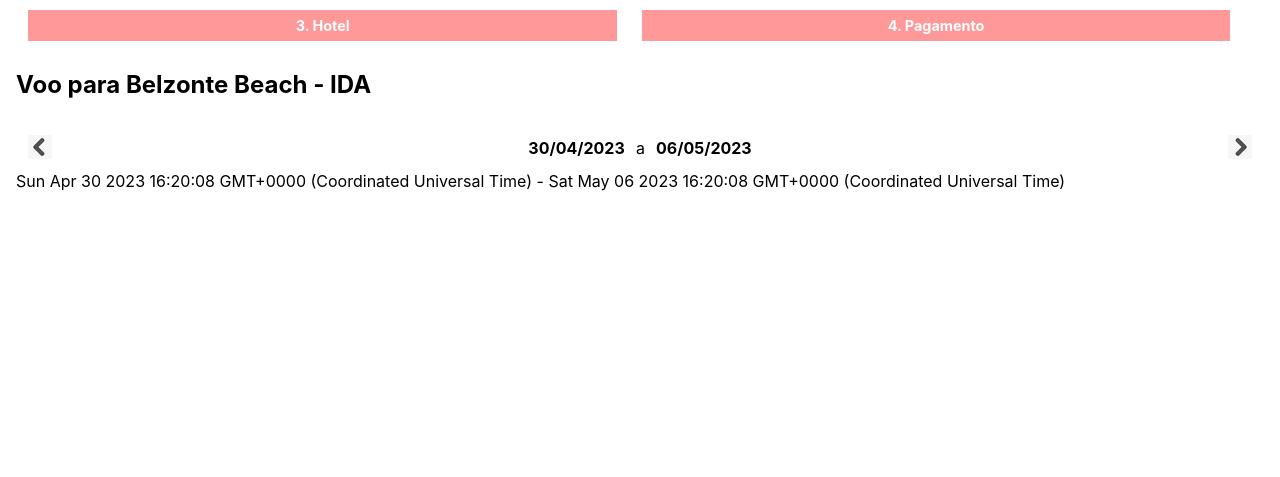
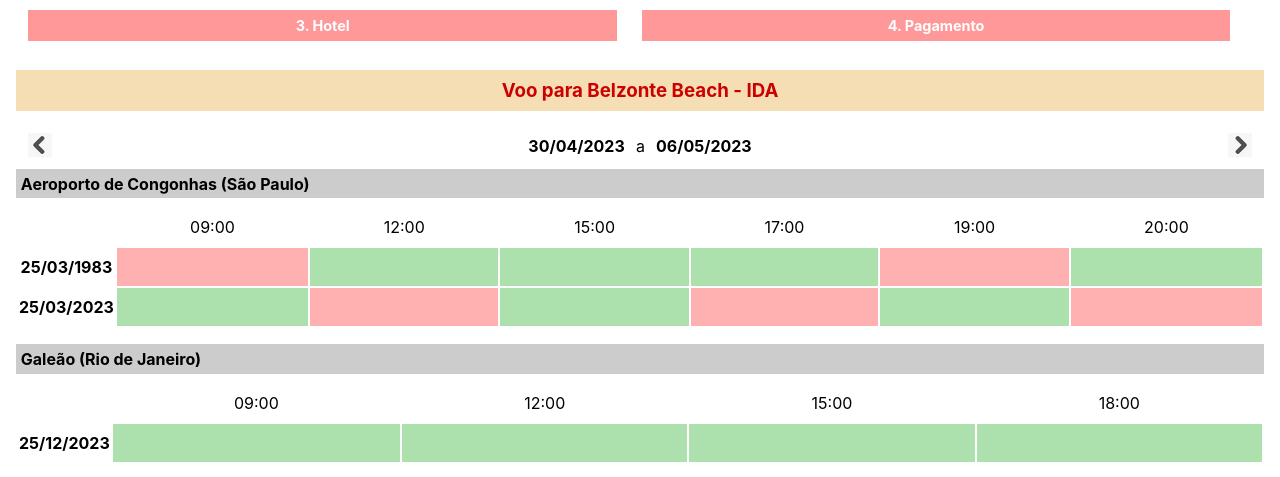
Before and after one commit to EdyKnopfler/architecture-studies, a React (Create React App) app in the folder reservation-frontend/: page /flightGoing in a window 1280 px wide. Shown: the part 397-874 px from the top of the page. Before the commit the page ends 800 px from the top, so only its background shows below. Built offline with nearby package versions, Linux system fonts and the light colour scheme; sample sign-in values are in the browser's storage.

Commit message:
Matriz de agendamento

```diff
--- a/reservation-frontend/src/App.scss
+++ b/reservation-frontend/src/App.scss
@@ -12,6 +12,18 @@ h1 {
 
 h2, h3, h4, h5, h6, p {
   margin-bottom: 0.5em;
+}
+
+h3 {
+  text-align: center;
+  background: wheat;
+  color: #C00;
+  padding: 0.5em;
+}
+
+h4 {
+  background: #CCC;
+  padding: 0.3em;
 }
 
 .clearFix::after {
--- a/reservation-frontend/src/components/flight/Flight.js
+++ b/reservation-frontend/src/components/flight/Flight.js
@@ -1,22 +1,43 @@
 import { useState } from "react";
+
+import { getFlightsFromTo } from "./flightService";
 
 import StepNavigator from "../stepNavigator/StepNavigator";
 import { WeekSelector, incrementDaysTo } from "../weekSelector/WeekSelector";
+import ScheduleMatrix from "../scheduleMatrix/ScheduleMatrix";
 
 export default function Flight({ destinationData, step }) {
-  const [weekStart, setWeekStart] = useState(null);
-  const weekEnd = incrementDaysTo(weekStart, 6);
+  const [flightSchedules, setFlightSchedules] = useState(null);
+
+  async function weekSelected(weekStart) {
+    const weekEnd = incrementDaysTo(weekStart, 6);
+    const flights = await getFlightsFromTo(weekStart, weekEnd);
+    setFlightSchedules(flights);
+  }
+
+  let flightTable = [];
+
+  if (flightSchedules) {
+    flightTable = flightSchedules.origins.map((airport) => {
+      return (
+        <>
+          <h4>{airport.name}</h4>
+          <ScheduleMatrix dates={airport.dates} />
+        </>
+      );
+    });
+  }
 
   return (
-    <>
+    <div className="Flight">
       <StepNavigator step={step} />
-      <h1>
+      <h3>
         Voo para {destinationData.name}
         {' - '}
         {step === 'going' ? 'IDA' : 'VOLTA'}
-      </h1>
-      <WeekSelector refDate={new Date()} onWeekSelected={setWeekStart} />
-      {weekStart && `${weekStart} - ${weekEnd}`}
-    </>
+      </h3>
+      <WeekSelector refDate={new Date()} onWeekSelected={weekSelected} />
+      {flightSchedules && flightTable}
+    </div>
   )
 }
--- /dev/null
+++ b/reservation-frontend/src/components/flight/flightService.js
@@ -0,0 +1,32 @@
+export async function getFlightsFromTo(startDate, endDate) {
+  return new Promise((resolve, reject) => {
+    setTimeout(() => {
+      resolve({
+        origins: [
+          {
+            name: 'Aeroporto de Congonhas (São Paulo)',
+            dates: [
+              {
+                date: '25/03/1983',
+                hours: ['12:00', '15:00', '17:00', '20:00']
+              },
+              {
+                date: '25/03/2023',
+                hours: ['09:00', '15:00', '19:00']
+              }
+            ]
+          },
+          {
+            name: 'Galeão (Rio de Janeiro)',
+            dates: [
+              {
+                date: '25/12/2023',
+                hours: ['09:00', '12:00', '15:00', '18:00']
+              }
+            ]
+          }
+        ]
+      });
+    }, 1000);
+  });
+}
--- /dev/null
+++ b/reservation-frontend/src/components/scheduleMatrix/ScheduleMatrix.js
@@ -0,0 +1,32 @@
+import mountScheduleMatrixFrom from "./matrixMount";
+
+import './ScheduleMatrix.scss';
+
+export default function ScheduleMatrix({ dates }) {
+  const matrix = mountScheduleMatrixFrom(dates);
+
+  return (
+    <div className="ScheduleMatrix">
+      <table>
+        <thead>
+          <tr>
+            <th></th>
+            {matrix.uniqueHours.map((hour) => <td>{hour}</td>)}
+          </tr>
+        </thead>
+        <tbody>
+          {matrix.uniqueDates.map((date) => (
+            <tr>
+              <th>{date}</th>
+              {matrix.uniqueHours.map((hour) => (
+                matrix.positions[date][hour]
+                  ? <td className="available"></td>
+                  : <td className="unavailable"></td>
+              ))}
+            </tr>
+          ))}
+        </tbody>
+      </table>
+    </div>
+  );
+}
--- /dev/null
+++ b/reservation-frontend/src/components/scheduleMatrix/ScheduleMatrix.scss
@@ -0,0 +1,21 @@
+.ScheduleMatrix {
+  margin-bottom: 1em;
+  font-size: 1em;
+  overflow-x: auto;
+  white-space: nowrap;
+
+  td {
+    width: 36em;
+    height: 36px;
+    text-align: center;
+    margin: 0 10px;
+  }
+
+  td.unavailable {
+    background: rgb(255, 177, 177);
+  }
+
+  td.available {
+    background: rgb(172, 224, 172);
+  }
+}
--- /dev/null
+++ b/reservation-frontend/src/components/scheduleMatrix/matrixMount.js
@@ -0,0 +1,37 @@
+export default function mountScheduleMatrixFrom(dates) {
+  const uniqueDates = Object.keys(
+    dates.reduce(
+      (partial, date) => ({...partial, [date.date]: true}),
+      {}
+    )
+  )
+
+  const uniqueHours = Object.keys(
+    dates.reduce(
+      (partial, date) => ({
+        ...partial,
+        ...date.hours.reduce((partial, hour) => ({...partial, [hour]: true}), {})
+      }),
+      {}
+    )
+  );
+
+  uniqueDates.sort();
+  uniqueHours.sort();
+
+  const positions = dates.reduce(
+    (partial, date) => ({
+      ...partial,
+      [date.date]: date.hours.reduce(
+        (partial, hour) => ({
+          ...partial,
+          [hour]: true
+        }),
+        {}
+      )
+    }),
+    {}
+  )
+
+  return { uniqueDates, uniqueHours, positions };
+}
--- a/reservation-frontend/src/components/screen/MainSection.js
+++ b/reservation-frontend/src/components/screen/MainSection.js
@@ -1,3 +1,4 @@
+import { useState } from 'react';
 import { Navigate, Routes, Route } from 'react-router-dom';
 
 import Login from '../login/Login';
@@ -15,6 +16,10 @@ function Redirector({ user, children }) {
 }
 
 export default function MainSection({ destinationData, user, storeUser }) {
+  const [reservationState, setReservationState] = useState({
+
+  });
+
   return (
     <>
       <Routes>
--- a/reservation-frontend/src/components/weekSelector/WeekSelector.js
+++ b/reservation-frontend/src/components/weekSelector/WeekSelector.js
@@ -32,7 +32,7 @@ export function WeekSelector({ refDate, onWeekSelected }) {
 
   useEffect(() => {
     onWeekSelected(weekStart);
-  }, []);
+  });
 
   function changeWeek(increment) {
     const newWeekStart = incrementDaysTo(weekStart, increment);
```
